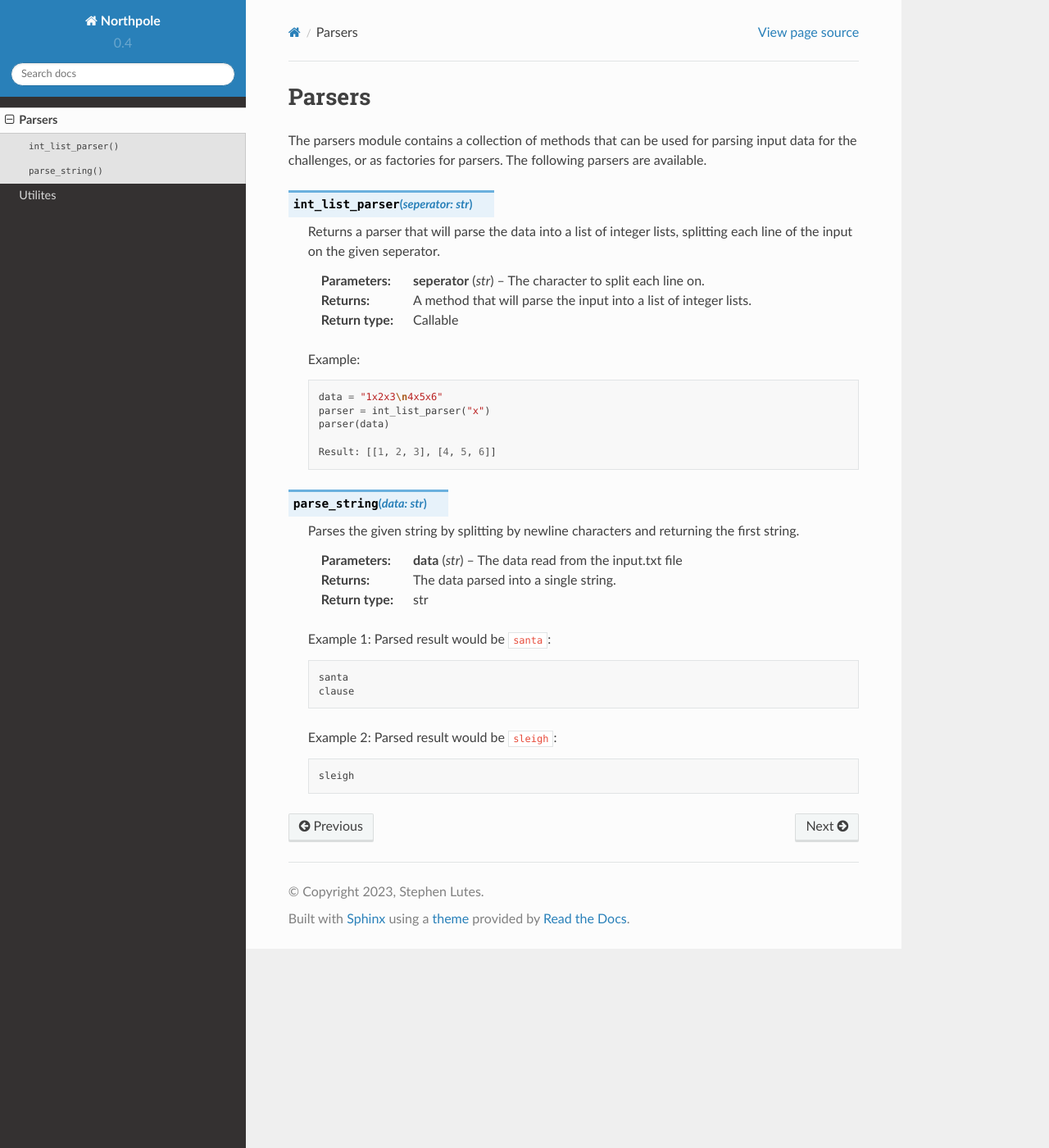
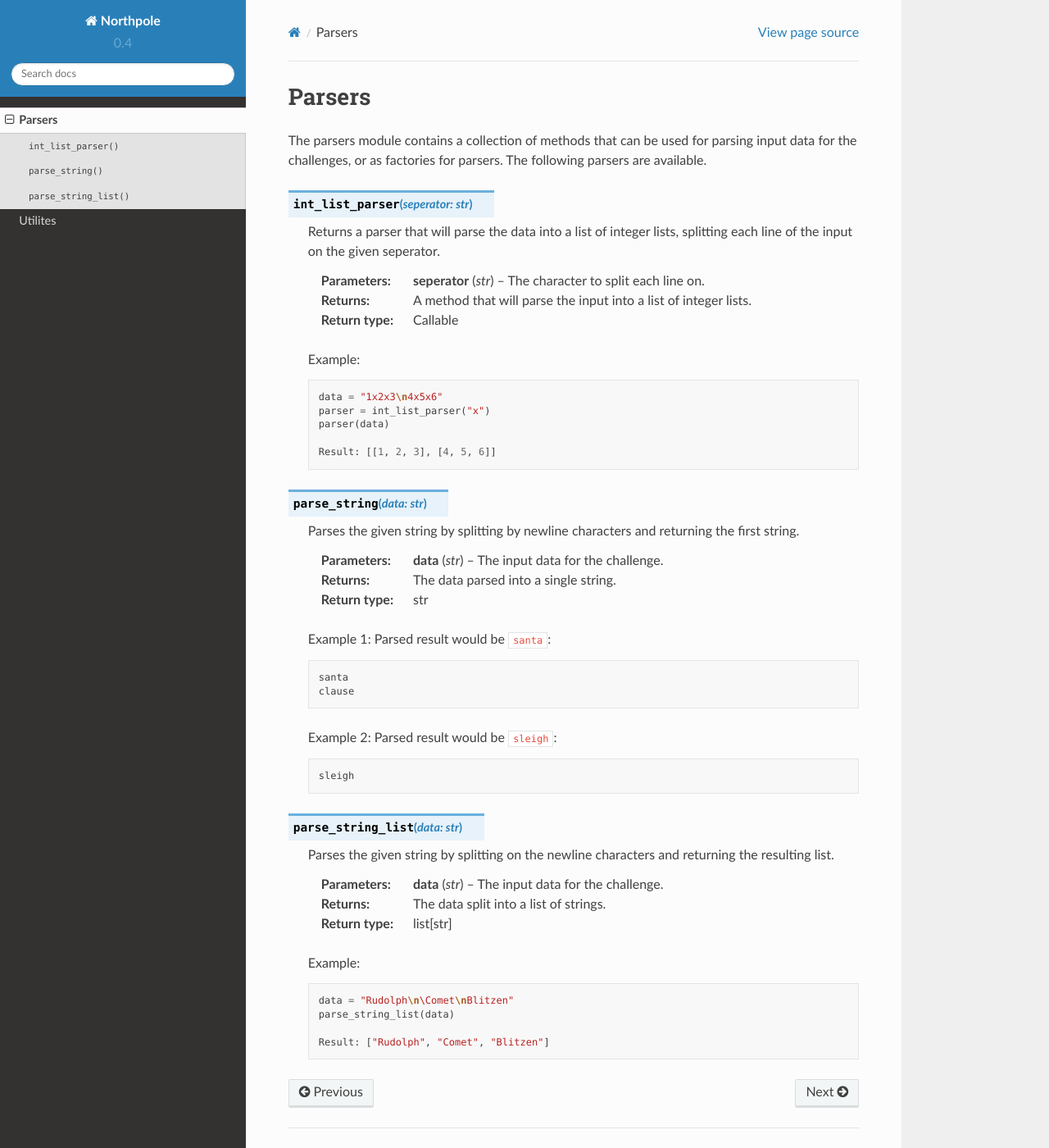
Before and after one commit to stephenlutes/northpole, a Sphinx documentation site: the page built from docs/parsers.rst, in a window 1280 px wide and 1400 px high. Shown: the whole window at 82% size. Built offline with Sphinx 7.4.7 and the Read the Docs theme 2.0.0, drawn with Linux system fonts in a browser that asks for light colours.

Commit message:
Add documentation for parse_string_list
Adds the documenation for the parse_string_list function in the utils module.

```diff
--- a/docs/parsers.rst
+++ b/docs/parsers.rst
@@ -29,7 +29,7 @@ available.
     Parses the given string by splitting by newline characters and returning the first
     string.
 
-    :param data: The data read from the input.txt file
+    :param data: The input data for the challenge.
     :type data: str
 
     :return: The data parsed into a single string.
@@ -43,3 +43,21 @@ available.
     Example 2: Parsed result would be ``sleigh``::
 
         sleigh
+
+.. function:: parse_string_list(data: str)
+
+    Parses the given string by splitting on the newline characters and returning the
+    resulting list.
+
+    :param data: The input data for the challenge.
+    :type data: str
+
+    :return: The data split into a list of strings.
+    :rtype: list[str]
+
+    Example::
+
+        data = "Rudolph\n\Comet\nBlitzen"
+        parse_string_list(data)
+
+        Result: ["Rudolph", "Comet", "Blitzen"]
```
